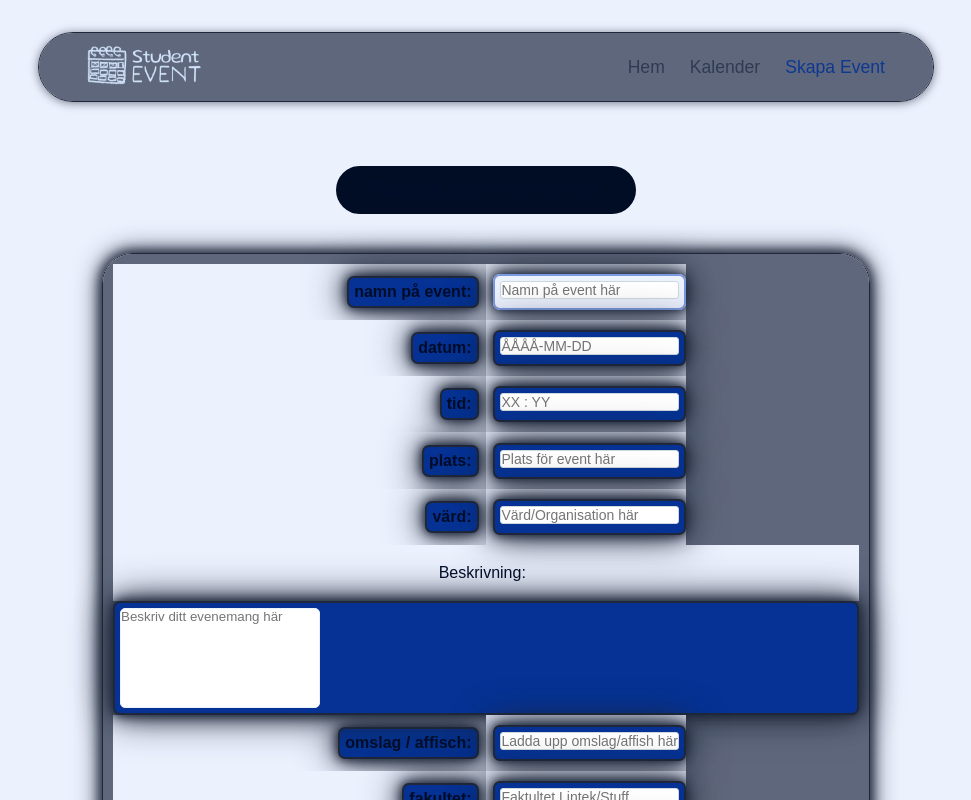
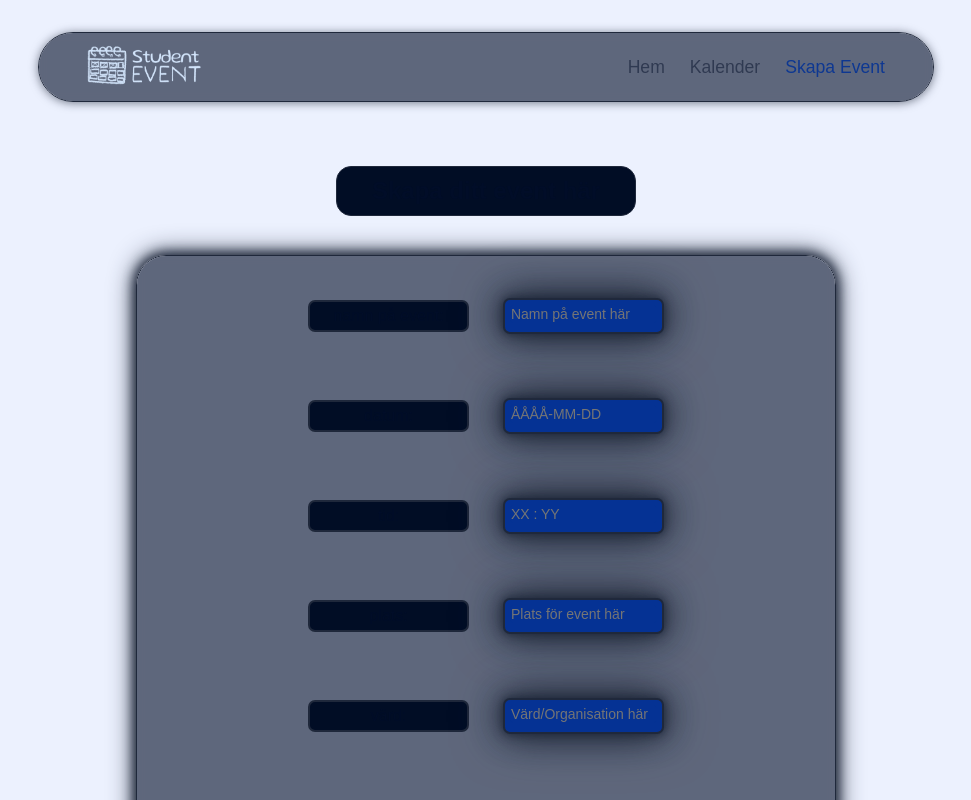
Before and after one commit to Asiyn/student-event, a Next.js app: page /create-event in a window 1280 px wide. Shown: the top 800 px of the page, without its empty margins (154-1125 px from the left). Built offline with nearby package versions, Linux system fonts and the light colour scheme.

Commit message:
fuck me
fml

```diff
--- a/src/app/create-event/createEvent.module.css
+++ b/src/app/create-event/createEvent.module.css
@@ -1,12 +1,18 @@
 .container {
+position: fixed;
+
   margin-top: 3%;
-  width: 60%;
+  width: 100%;
+  max-width: 700px;
   position: relative;
   justify-self: center;
 
   display: flex;
   flex-direction: column;
   gap: 2rem;
+
+
+
   border-radius: 30px;
 
   background-color: color-mix(in srgb, var(--nav-background) 60%, transparent);
@@ -15,14 +21,14 @@
   -webkit-backdrop-filter: blur(5px);
   backdrop-filter: blur(5px);
   background-clip: padding-box;
-  box-shadow: 0 1px 10px color-mix(in srgb, var(--border) 60%, transparent);
+  box-shadow: 0 1px 5px color-mix(in srgb, var(--border) 10%, transparent);
   margin-bottom: 10%;
   animation: glowPulse 2s infinite ease-in-out;
 }
 
 .grid {
   display: grid;
-  height: 80vh;
+  height: 100%;
   width: 100%;
 
   grid-template-columns: 1fr 1fr;
@@ -39,104 +45,89 @@
   align-items: center;
   justify-content: center;
 }
+
 .bodyFlex {
   display: flex;
   align-items: center;
   justify-content: right;
-  padding-right: 2%;
-  background-color: var(--background);
+
+  padding-right: 5%;
+
+
 }
+
 .bodyFlexRHS {
   display: flex;
   align-items: center;
   justify-content: left;
-  padding-left: 2%;
-  width: 200px;
-  background-color: var(--background);
+
+  padding-left: 5%;
+  width: 100%;
+
 }
+
 .descFlex {
   display: flex;
   align-items: center;
   justify-content: center;
-  padding-right: 1%;
-  background-color: var(--background);
 }
+
+.descFlexInputText {
+  display: flex;
+  align-items: center;
+  justify-content: center;
+  width: 100%;
+}
+
+
 
 .headText {
   font-family: Arial, Helvetica, sans-serif;
   font-size: x-large;
   font-weight: bold;
-  border-radius: 60px;
+
+  border-radius: 15px;
+  border: 1px solid var(--border);
   background-color: var(--nav-background);
-  border: var(--border);
+
   width: 300px;
   padding: 10px;
   color: var(--text);
   text-align: center;
 }
 
+
 .bodyText {
   font-family: Arial, Helvetica, sans-serif;
-  padding: 2px 4px;
-  font-weight: 600;
+
   border-radius: 7px;
-  border: 2px solid var(--background);
   padding: 5px;
-  box-shadow:
-    0 0 10px var(--border),
-    0 0 20px var(--border),
-    0 0 40px var(--border);
+  width: 50%;
+  text-align: center;
+
+  background-color: var(--nav-background);
+  color: var(--text);
+  border: 2px solid var(--border);
+
 }
 
 .bodyTextRHS {
   font-family: Arial, Helvetica, sans-serif;
-  padding: 2px 4px;
+
   font-weight: 600;
   border-radius: 7px;
   padding: 5px;
-  color: var(--primary);
-  background: var(--gray-alpha-100);
-  border: 2px solid var(--secondary);
-  box-shadow:
-    0 0 10px var(--border),
-    0 0 20px var(--border),
-    0 0 40px var(--border);
-}
+  width: 50%;
+  text-align: center;
 
-.bodyText {
-  font-family: Arial, Helvetica, sans-serif;
-  padding: 2px 4px;
-  font-weight: 600;
-  border-radius: 7px;
+  background-color: var(--primary);
+  color: var(--text);
   border: 2px solid var(--border);
-  background-color: var(--primary);
-  padding: 5px;
 
   box-shadow:
     0 0 10px var(--border),
-    0 0 20px var(--border),
-    0 0 40px var(--border);
-  color: var(--text);
-}
-
-.descInputText {
-  font-family: Arial, Helvetica, sans-serif;
-  display: flex;
-  align-items: center;
-  justify-content: center;
-
-  height: 100px;
-  width: 200px;
-  background-color: white;
-  border-radius: 5px;
-  border-style: none;
-  caret-color: blue;
-
-  box-sizing: border-box;
-  overflow-wrap: break-word;
-  resize: none;
-  outline: none;
-  border: 1px solid var(--background);
+    0 0 30px var(--border),
+    0 0 50px var(--border);
 }
 
 .textInput {
@@ -145,19 +136,73 @@
   box-sizing: border-box;
   font-size: 14px;
   border-radius: 3px;
-  border: 1px solid #cfd8dc;
-  background: white;
-  color: var(--text); /*fungerar ej pga inheritence*/
-  caret-color: blue;
 
-  overflow-wrap: break-word; /* tror något fel med rad 130 och rad 131, därför textrutorna får två stycken rader*/
+  border: 1px solid var(--primary);
+  background: var(--primary);
+  color: black;
+  text-align: left;
+
+  overflow-wrap: break-word;
   resize: none;
 }
+.descText{
+  font-family: Arial, Helvetica, sans-serif;
+  border-radius: 7px;
+  padding: 5px;
+  width: fit-content;
+  text-align: center;
+
+  background-color: var(--nav-background);
+  color: var(--text);
+  border: 2px solid var(--border);
+
+}
+
+.descInputText {
+  font-family: Arial, Helvetica, sans-serif;
+  font-size: 14px;
+  display: flex;
+  align-items: center;
+  justify-content: center;
+
+  height: 100px;
+  width: 100%;
+  background: var(--primary);
+  border-radius: 5px;
+  text-align: left;
+  color: black;
+  outline: 2px solid var(--primary);
+
+  box-sizing: border-box;
+  overflow-wrap: break-word;
+  resize: none;
+
+  border: 1px solid var(--primary);
+}
+
+
 .textInput:focus {
   outline: none;
-  box-shadow: 0 0 0 4px rgba(107, 152, 250, 0.12);
-  border-color: inherit;
+  box-shadow: 0 0 0 4px color-mix(in srgb, var(--primary) 20%, transparent);
+  border-color: var(--primary);
 }
+
+.descInputText:focus {
+  outline: none;
+  box-shadow: 0 0 0 4px color-mix(in srgb, var(--primary) 20%, transparent);
+  border-color: var(--primary);
+}
+
+.bodyFlexRHS > .bodyText {
+  display: flex;
+  justify-content: flex-start;
+  width: 100%;
+}
+
+.bodyFlexRHS > .bodyText input {
+  text-align: left;
+}
+
 
 @keyframes glowPulse {
   0% {
--- a/src/app/create-event/page.tsx
+++ b/src/app/create-event/page.tsx
@@ -1,5 +1,6 @@
 import Navbar from "../components/navbar";
 import styles from "./createEvent.module.css";
+
 
 import formBuilder from "../components/formBuilder";
 
@@ -77,68 +78,43 @@ export default function CreateEvent() {
             style={{ gridRow: "1", gridColumn: "2" }}
           >
             <p className={styles.bodyTextRHS}>
-              <textarea
-                className={styles.textInput}
-                placeholder="Namn på event här"
-                rows={1}
-                maxLength={45}
-              />
-            </p>
+
+              <textarea className={styles.textInput} placeholder="Namn på event här" rows={1}/>
+      </p>
           </div>
           <div
             className={styles.bodyFlexRHS}
             style={{ gridRow: "2", gridColumn: "2" }}
           >
-            <p className={styles.bodyText}>
-              <textarea
-                className={styles.textInput}
-                placeholder="ÅÅÅÅ-MM-DD"
-                rows={1}
-                maxLength={10}
-              />
-            </p>
+
+            <p className={styles.bodyTextRHS}>
+              <textarea className={styles.textInput} placeholder="ÅÅÅÅ-MM-DD"
+              rows={1}/>
+             </p>
 
           </div>
           <div
             className={styles.bodyFlexRHS}
             style={{ gridRow: "3", gridColumn: "2" }}
           >
-
-            <p className={styles.bodyText}>
-              <textarea
-                className={styles.textInput}
-                placeholder="XX : YY"
-                rows={1}
-              />
-            </p>
+            <p className={styles.bodyTextRHS}>
+              <textarea className={styles.textInput} placeholder="XX : YY" rows={1}/></p>
 
           </div>
           <div
             className={styles.bodyFlexRHS}
             style={{ gridRow: "4", gridColumn: "2" }}
           >
-
-            <p className={styles.bodyText}>
-              <textarea
-                className={styles.textInput}
-                placeholder="Plats för event här"
-                rows={1}
-              />
-            </p>
-
+            <p className={styles.bodyTextRHS}>
+              <textarea className={styles.textInput} placeholder="Plats för event här" rows={1}/></p>
           </div>
           <div
             className={styles.bodyFlexRHS}
             style={{ gridRow: "5", gridColumn: "2" }}
           >
 
-            <p className={styles.bodyText}>
-              <textarea
-                className={styles.textInput}
-                placeholder="Värd/Organisation här"
-                rows={1}
-              />
-            </p>
+            <p className={styles.bodyTextRHS}>
+              <textarea className={styles.textInput} placeholder="Värd/Organisation här" rows={1}/></p>
 
           </div>
           <div
@@ -146,13 +122,8 @@ export default function CreateEvent() {
             style={{ gridRow: "7", gridColumn: "1 /span 2" }}
           >
 
-            <p className={styles.bodyText}>
-              <textarea
-                className={styles.descInputText}
-                placeholder="Beskriv ditt evenemang här"
-                maxLength={250}
-              />
-            </p>
+            <p className={styles.descFlexText}>
+              <textarea className={styles.descInputText} placeholder="Beskriv ditt evenemang här" maxLength={250}/></p>
 
           </div>
           <div
@@ -160,40 +131,24 @@ export default function CreateEvent() {
             style={{ gridRow: "8", gridColumn: "2" }}
           >
 
-            <p className={styles.bodyText}>
-              <textarea
-                className={styles.textInput}
-                placeholder="Ladda upp omslag/affish här"
-                rows={1}
-              />
-            </p>
-
+            <p className={styles.bodyTextRHS}>
+              <textarea className={styles.textInput} placeholder="Ladda upp omslag/affish här" rows={1}/></p>
           </div>
           <div
             className={styles.bodyFlexRHS}
             style={{ gridRow: "9", gridColumn: "2" }}
           >
 
-            <p className={styles.bodyText}>
-              <textarea
-                className={styles.textInput}
-                placeholder="Faktultet Lintek/Stuff..."
-                rows={1}
-              />
-            </p>
-          </div>{" "}
+            <p className={styles.bodyTextRHS}>
+              <textarea className={styles.textInput} placeholder="Faktultet Lintek/Stuff..." rows={1}/></p>
+          </div>
 
           <div
             className={styles.bodyFlexRHS}
             style={{ gridRow: "10", gridColumn: "2" }}
           >
-            <p className={styles.bodyText}>
-              <textarea
-                className={styles.textInput}
-                placeholder="Sektion N/MT/GDK..."
-                rows={1}
-              />
-            </p>
+
+            <p className={styles.bodyTextRHS}><textarea className={styles.textInput} placeholder="Sektion N/MT/GDK..." rows={1}/></p>
 
           </div>
         </div>
```
